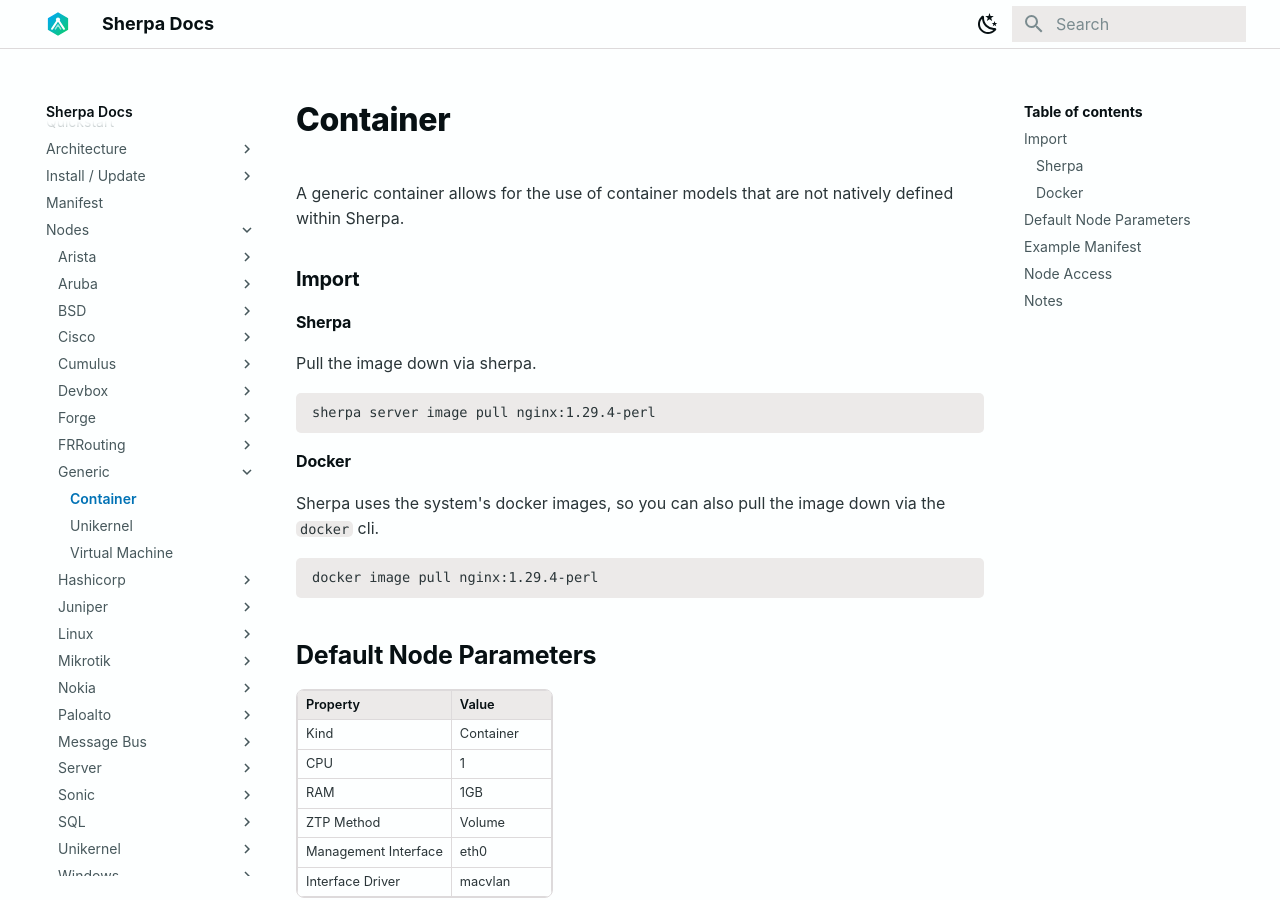
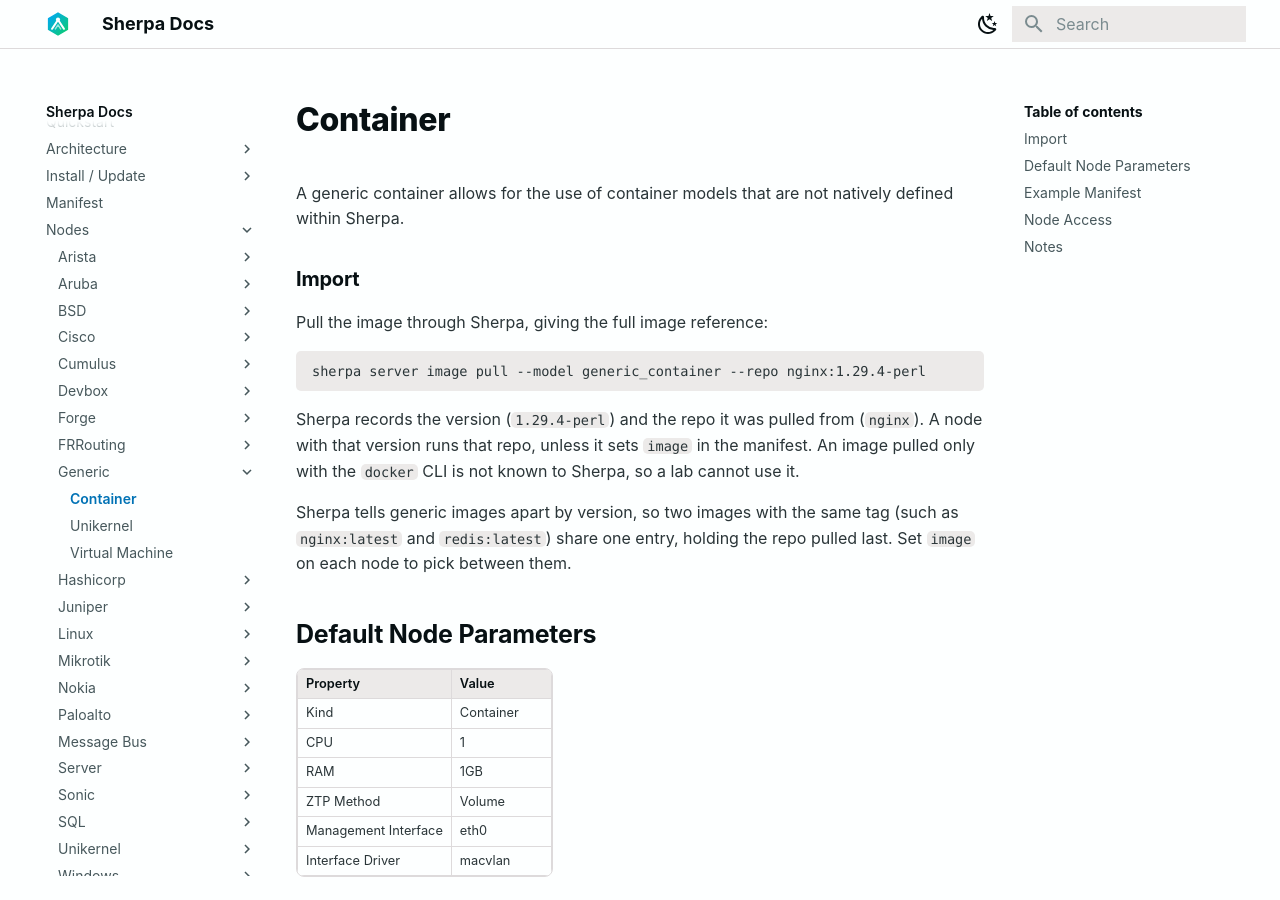
Before and after one commit to bwks/sherpa-docs, an MkDocs documentation site: the page built from docs/nodes/generic/container.md, in a window 1280 px wide and 900 px high. Built offline with MkDocs 1.6.1 and Material for MkDocs 9.7.7, drawn with Linux system fonts in a browser that asks for light colours.

````diff
--- a/docs/nodes/generic/container.md
+++ b/docs/nodes/generic/container.md
@@ -4,21 +4,19 @@ A generic container allows for the use of container models that are not natively
 
 ### Import
 
-#### Sherpa
-
-Pull the image down via sherpa.
+Pull the image through Sherpa, giving the full image reference:
 
 ```
-sherpa server image pull nginx:1.29.4-perl
+sherpa server image pull --model generic_container --repo nginx:1.29.4-perl
 ```
 
-#### Docker
+Sherpa records the version (`1.29.4-perl`) and the repo it was pulled from (`nginx`). A node with
+that version runs that repo, unless it sets `image` in the manifest. An image pulled only with
+the `docker` CLI is not known to Sherpa, so a lab cannot use it.
 
-Sherpa uses the system's docker images, so you can also pull the image down via the `docker` cli.
-
-```
-docker image pull nginx:1.29.4-perl
-```
+Sherpa tells generic images apart by version, so two images with the same tag (such as
+`nginx:latest` and `redis:latest`) share one entry, holding the repo pulled last. Set `image` on
+each node to pick between them.
 
 ## Default Node Parameters
 
````
Also changed, not shown: docs/architecture/container.md (+1 -1 lines), docs/nodes/sql/mysql.md (+6 -10 lines), docs/nodes/sql/postgresql.md (+6 -10 lines).
